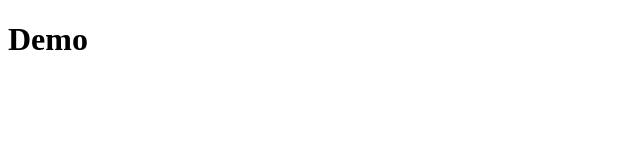
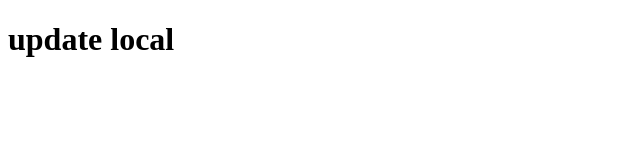
Before and after one commit to b1tj/demo_git, a plain HTML site: page index.html in a window 1280 px wide. Shown: the whole page, without its empty margins (0-640 px from the left). Drawn offline with Linux system fonts and the light colour scheme.

Commit message:
update index.html

```diff
--- a/index.html
+++ b/index.html
@@ -6,6 +6,7 @@
         <title>Document</title>
     </head>
     <body>
-        <h1>Demo</h1>
+        <h1>update local</h1>
+        <!-- Dưới local không biết về việc sửa dòng code này -->
     </body>
 </html>
```
